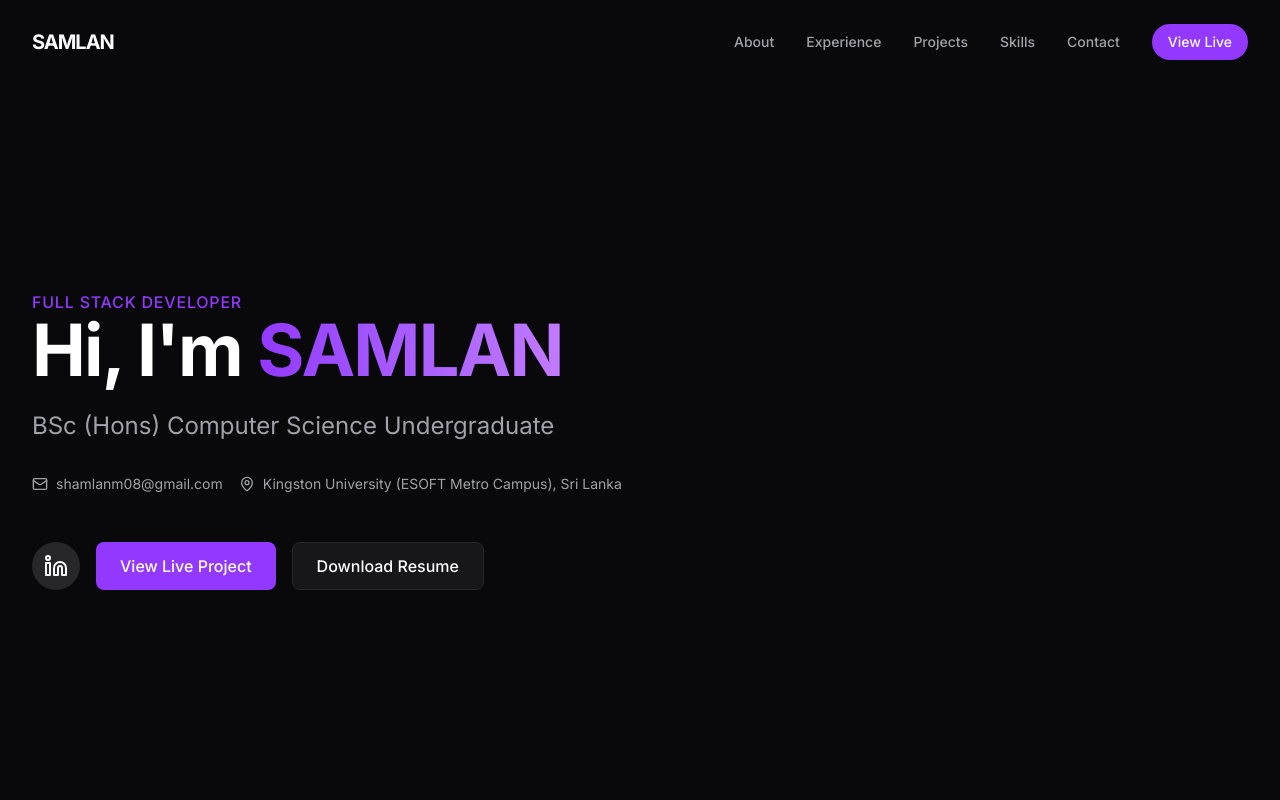
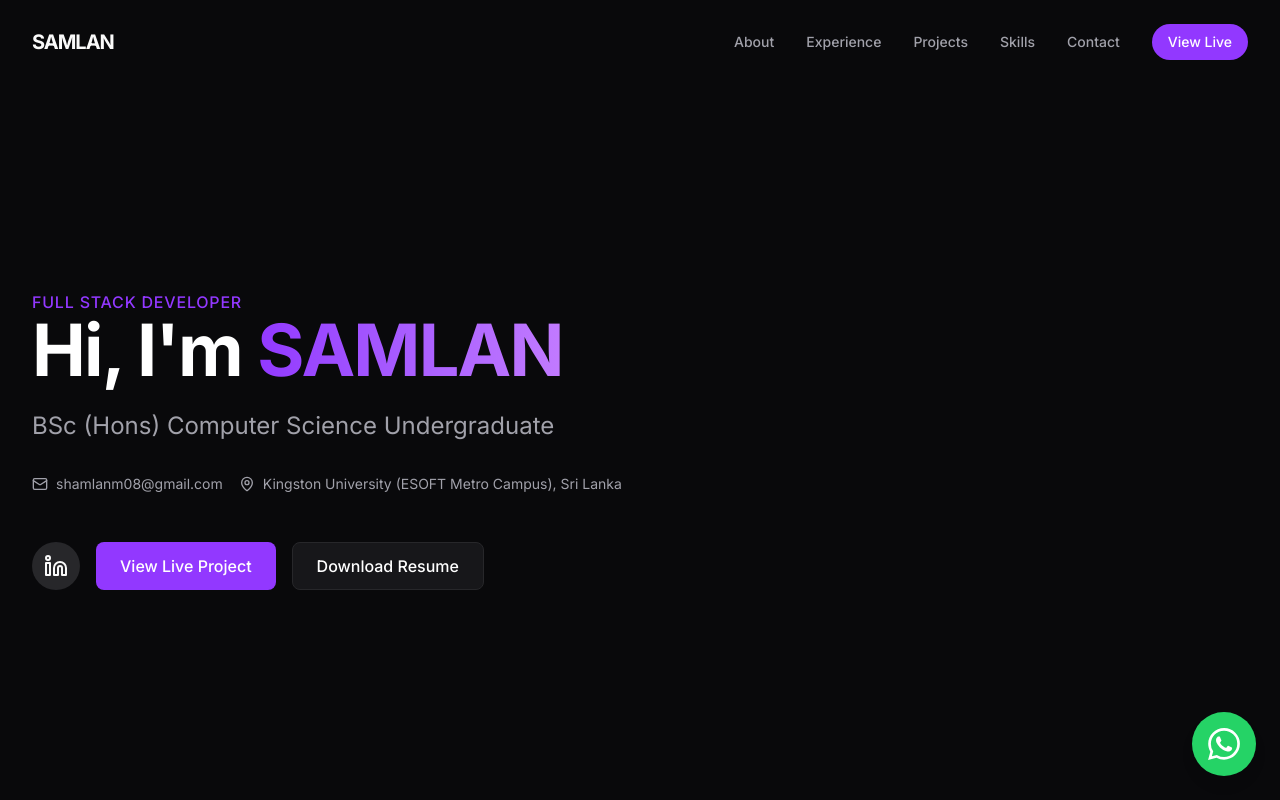
Before and after one commit to shamlan27/portfolio_Samlan, a Next.js app: page / in a window 1280 px wide. Shown: the top 800 px of the page. Built offline with nearby package versions, Linux system fonts and the light colour scheme.

Commit message:
Add WhatsApp floating button and apply build fixes

```diff
--- a/src/app/page.tsx
+++ b/src/app/page.tsx
@@ -3,6 +3,7 @@
 import { Hero } from "@/components/Hero";
 import { Navbar } from "@/components/Navbar";
 import { Projects, Skills } from "@/components/SkillsProjects";
+import { WhatsAppButton } from "@/components/WhatsAppButton";
 
 export default function Home() {
   return (
@@ -15,6 +16,7 @@
       <Skills />
       <Projects />
       <Contact />
+      <WhatsAppButton />
     </main>
   );
 }
--- /dev/null
+++ b/src/components/WhatsAppButton.tsx
@@ -0,0 +1,36 @@
+"use client";
+
+import { PORTFOLIO_DATA } from "@/data/portfolio";
+import { motion } from "framer-motion";
+
+export const WhatsAppButton = () => {
+    // Format phone number: remove spaces and special chars, ensure it starts with country code
+    const phoneNumber = PORTFOLIO_DATA.personal.phone.replace(/[^0-9]/g, "");
+    const whatsappUrl = `https://wa.me/${phoneNumber}`;
+
+    return (
+        <motion.a
+            href={whatsappUrl}
+            target="_blank"
+            rel="noopener noreferrer"
+            initial={{ scale: 0, opacity: 0 }}
+            animate={{ scale: 1, opacity: 1 }}
+            transition={{ delay: 1, duration: 0.3 }}
+            className="fixed bottom-6 right-6 z-50 p-4 bg-[#25D366] text-white rounded-full shadow-lg hover:shadow-xl hover:bg-[#20bd5a] transition-all duration-300 flex items-center justify-center group"
+            aria-label="Chat on WhatsApp"
+        >
+            {/* WhatsApp Icon SVG */}
+            <svg
+                viewBox="0 0 24 24"
+                className="w-8 h-8 fill-current"
+                xmlns="http://www.w3.org/2000/svg"
+            >
+                <path d="M17.472 14.382c-.297-.149-1.758-.867-2.03-.967-.273-.099-.471-.148-.67.15-.197.297-.767.966-.94 1.164-.173.199-.347.223-.644.075-.297-.15-1.255-.463-2.39-1.475-.883-.788-1.48-1.761-1.653-2.059-.173-.297-.018-.458.13-.606.134-.133.298-.347.446-.52.149-.174.198-.298.298-.497.099-.198.05-.371-.025-.52-.075-.149-.669-1.612-.916-2.207-.242-.579-.487-.5-.669-.51-.173-.008-.371-.008-.57-.008-.198 0-.52.074-.792.372-.272.297-1.04 1.016-1.04 2.479 0 1.462 1.065 2.875 1.213 3.074.149.198 2.096 3.2 5.077 4.487.709.306 1.262.489 1.694.625.712.227 1.36.195 1.871.118.571-.085 1.758-.719 2.006-1.413.248-.694.248-1.289.173-1.413-.074-.124-.272-.198-.57-.347m-5.421 7.403h-.004a9.87 9.87 0 01-5.031-1.378l-.361-.214-3.741.982.998-3.648-.235-.374a9.86 9.86 0 01-1.51-5.26c.001-5.45 4.436-9.884 9.888-9.884 2.64 0 5.122 1.03 6.988 2.898a9.825 9.825 0 012.893 6.994c-.003 5.45-4.437 9.884-9.885 9.884m8.413-18.297A11.815 11.815 0 0012.05 0C5.495 0 .16 5.335.157 11.892c0 2.096.547 4.142 1.588 5.945L.057 24l6.305-1.654a11.882 11.882 0 005.683 1.448h.005c6.554 0 11.89-5.335 11.893-11.893a11.821 11.821 0 00-3.48-8.413Z" />
+            </svg>
+            {/* Tooltip-like label */}
+            <span className="hidden group-hover:block absolute right-16 bg-white text-black px-3 py-1 rounded-lg text-sm font-medium whitespace-nowrap shadow-md">
+                Chat with me
+            </span>
+        </motion.a>
+    );
+};
```
